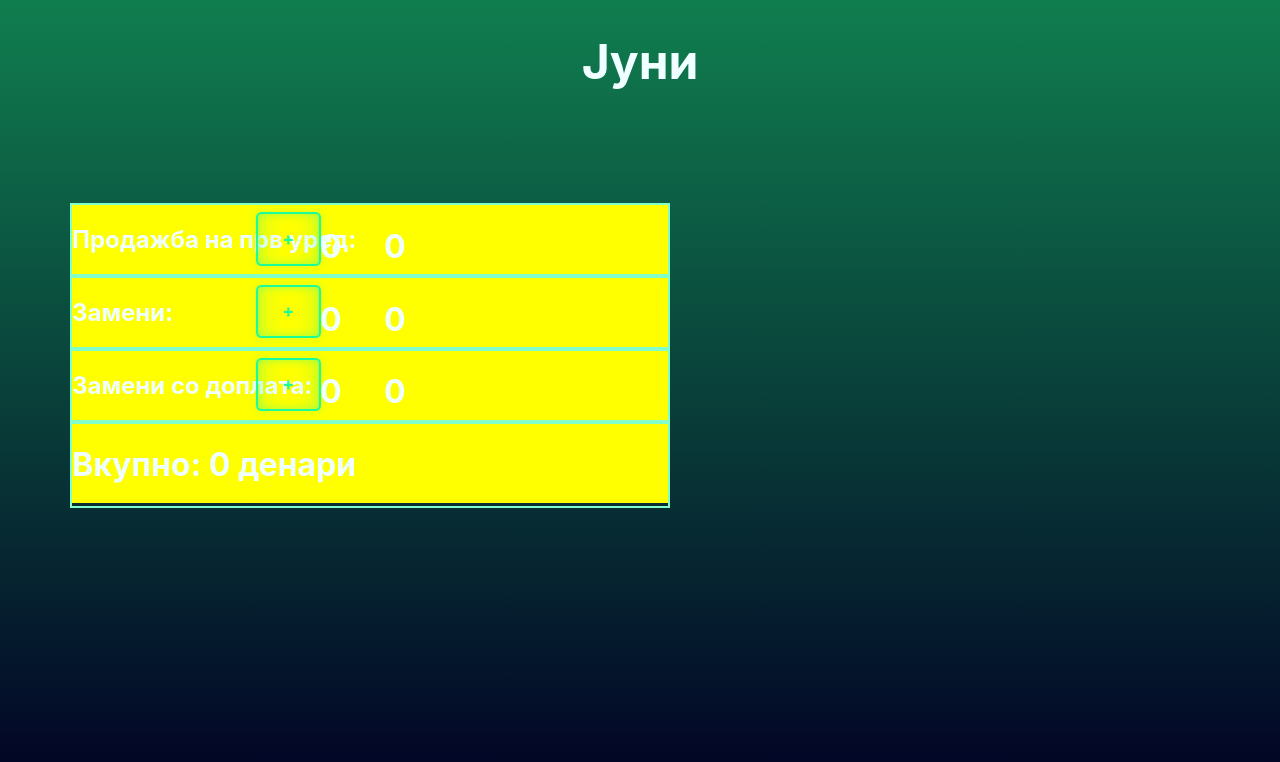
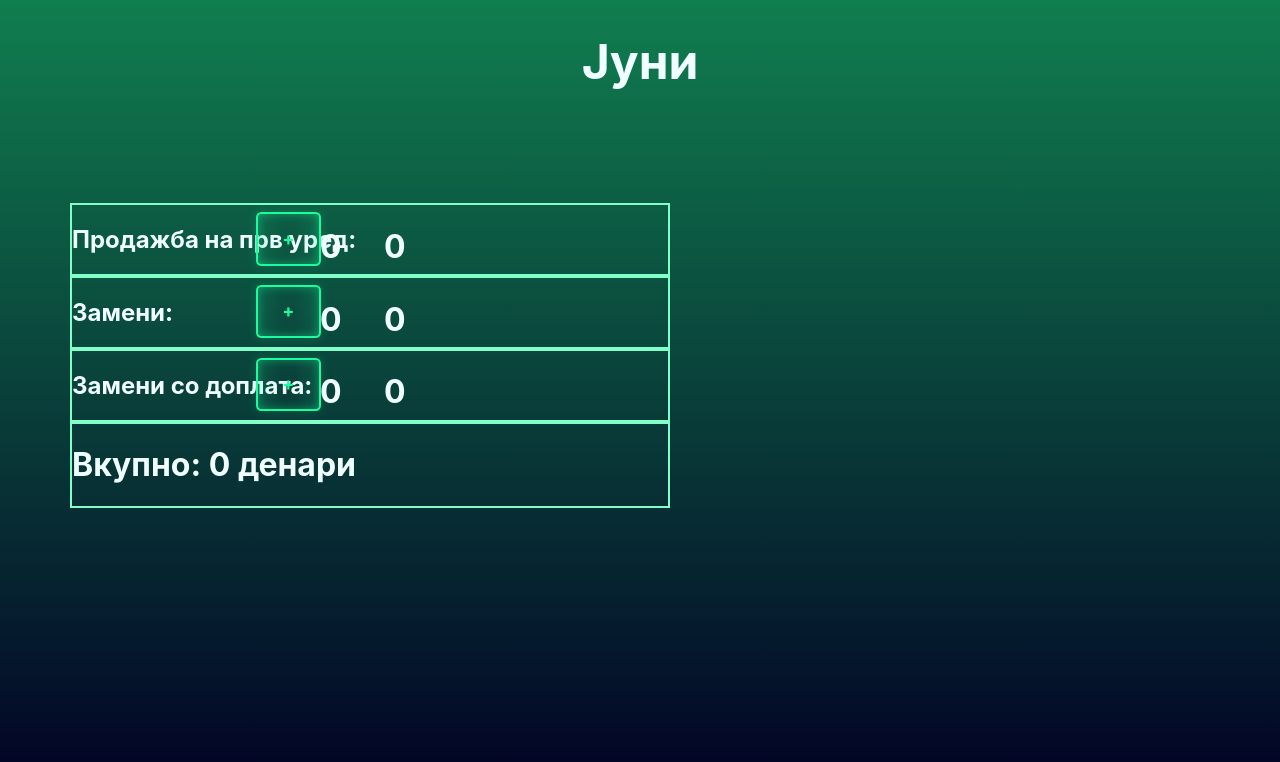
Before and after one commit to DamjanJoveski/IQOSBonusCalculator, a React (Create React App) app in the folder iqos-bonus-calculator/: page / in a window 1280 px wide. Shown: the top 762 px of the page. Built offline with nearby package versions, Linux system fonts and the light colour scheme.

Commit message:
TEST good

```diff
--- a/iqos-bonus-calculator/src/App.css
+++ b/iqos-bonus-calculator/src/App.css
@@ -4,5 +4,4 @@
     width: 600px;
     margin-left: 70px;
     margin-top: 80px;
-    background-color: yellow;
 }
```
